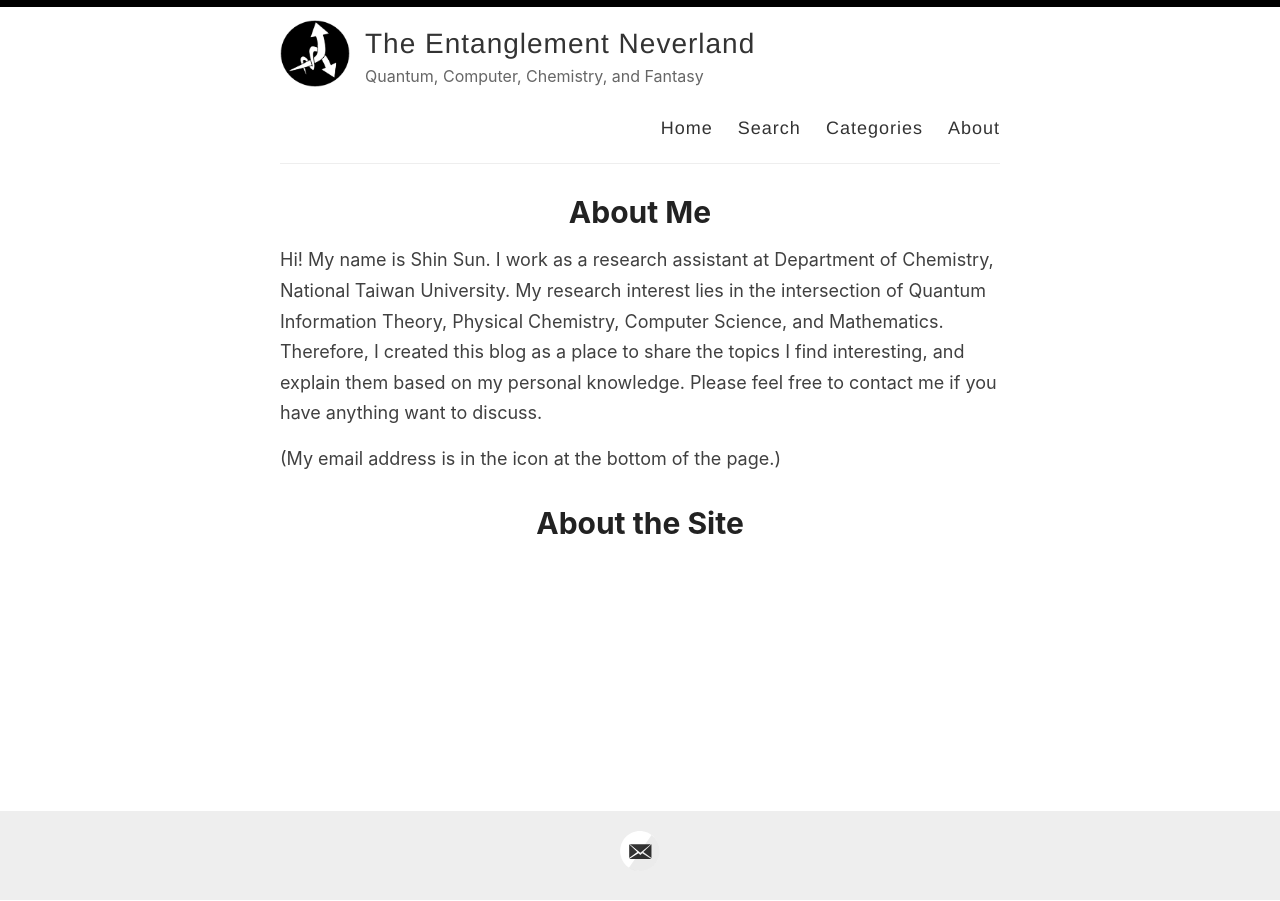
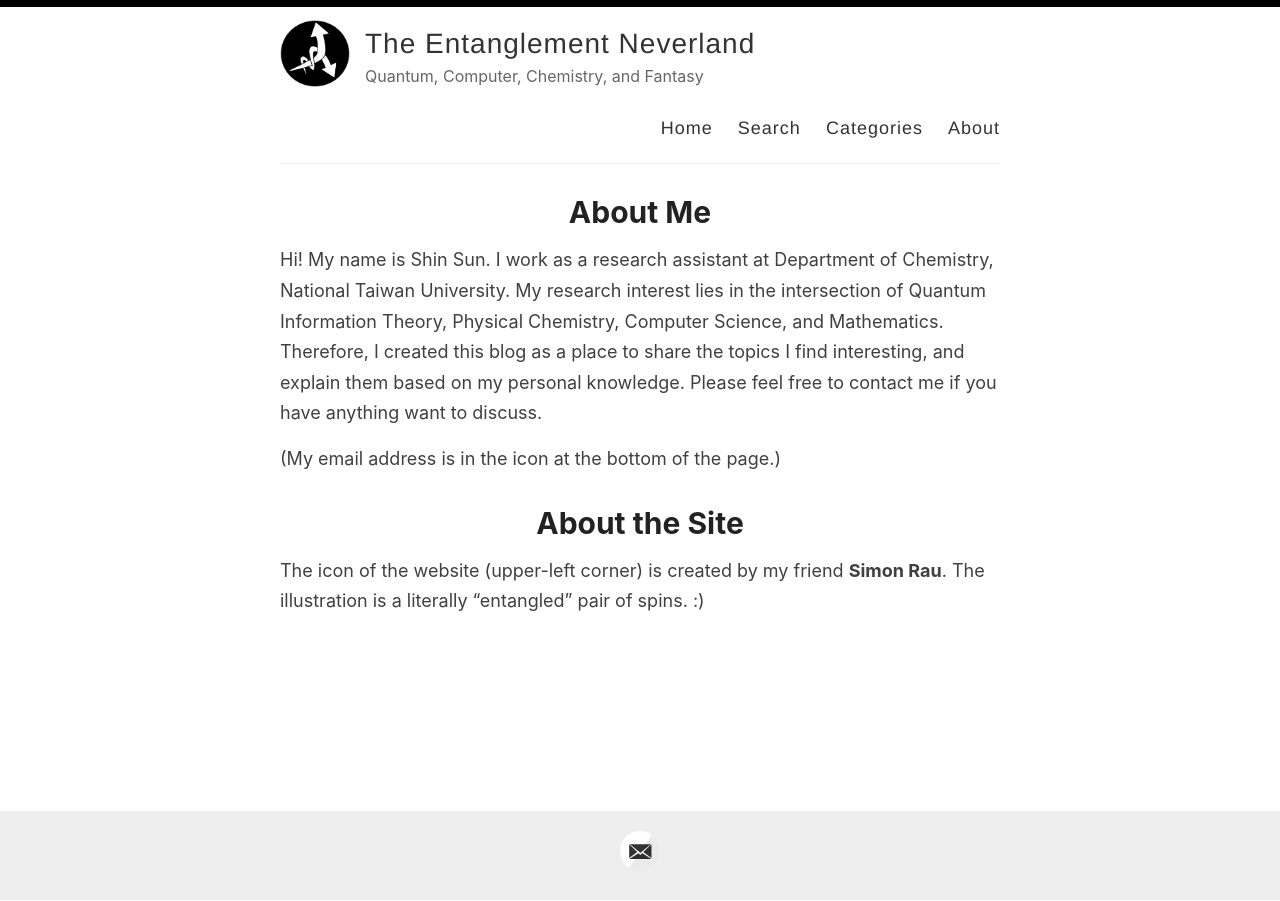
Before and after one commit to ZincSun/ZincSun.github.io, a Jekyll site: the page built from _pages/about.md, in a window 1280 px wide. Built offline with Jekyll 4.4.1, drawn with Linux system fonts in a browser that asks for light colours.

Commit message:
Update about.md

```diff
--- a/_pages/about.md
+++ b/_pages/about.md
@@ -12,3 +12,5 @@ if you have anything want to discuss.
 (My email address is in the icon at the bottom of the page.)
 
 # About the Site
+
+The icon of the website (upper-left corner) is created by my friend **Simon Rau**. The illustration is a literally "entangled" pair of spins. :)
```
